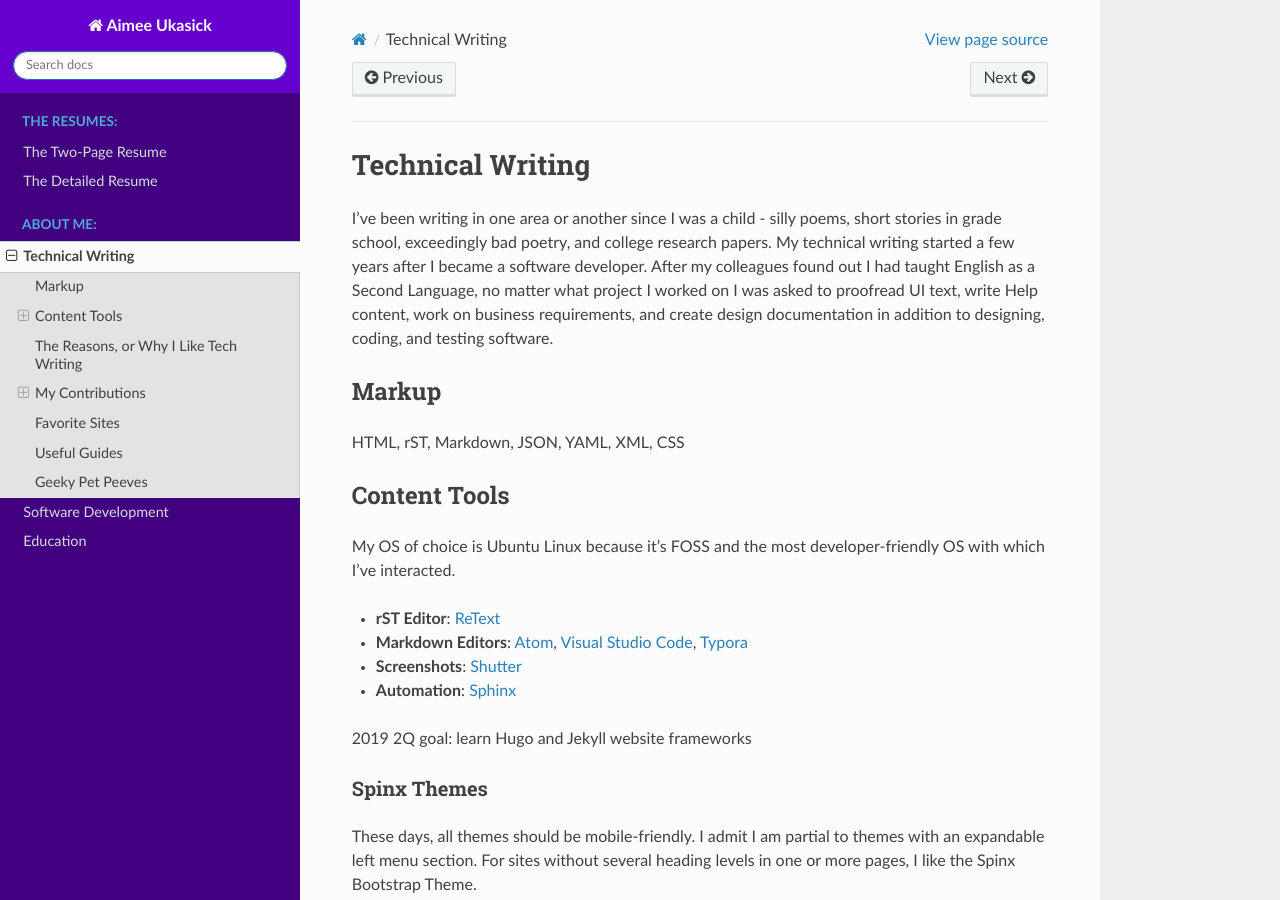
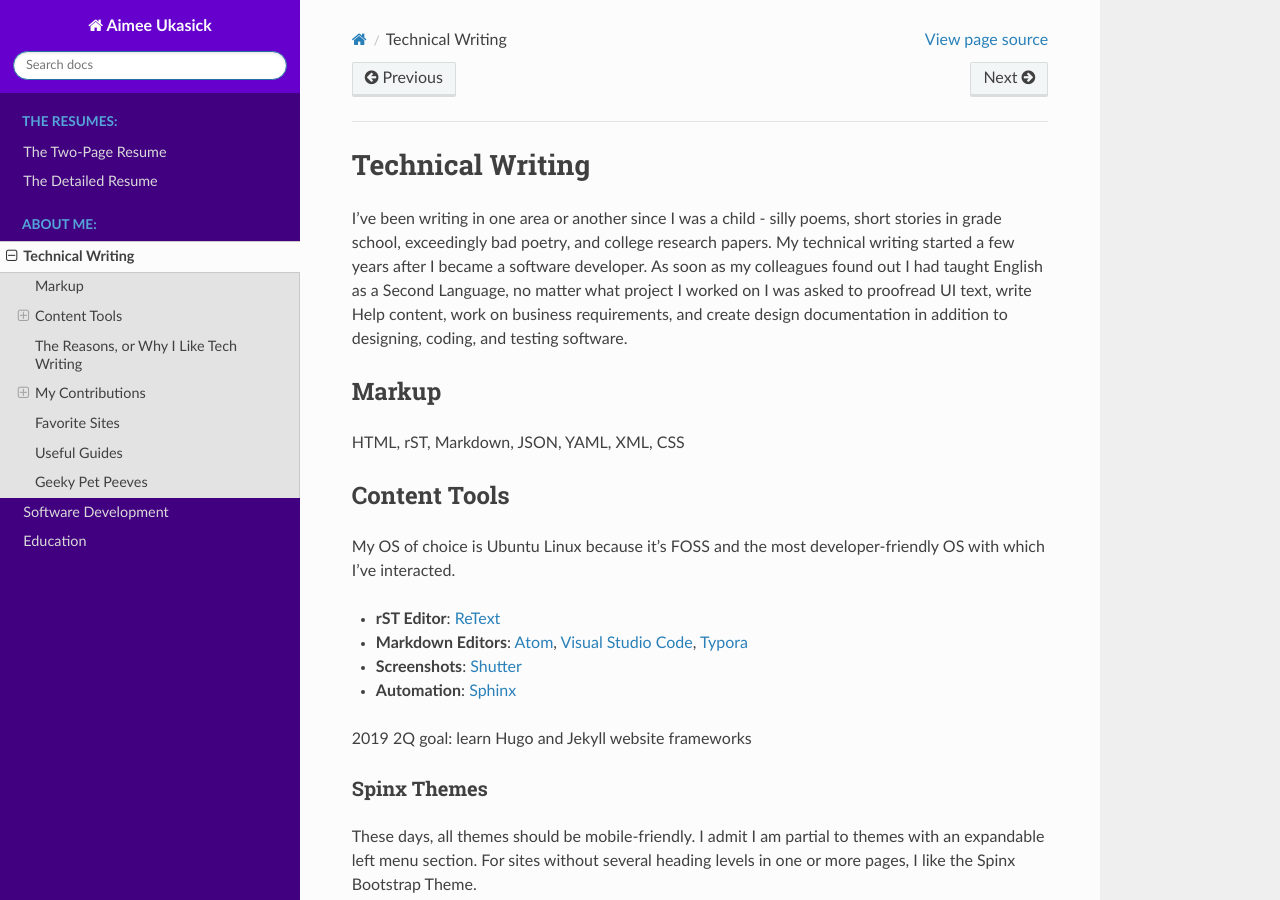
Before and after one commit to aimeeu/aimee-ukasick-resume, a Sphinx documentation site: the page built from docs/tech_writing.rst, in a window 1280 px wide and 900 px high. Built offline with Sphinx 7.4.7 and the Read the Docs theme 2.0.0, drawn with Linux system fonts in a browser that asks for light colours.

Commit message:
update first paragraph
Signed-off-by: Aimee Ukasick <aimeeu.opensource@gmail.com>

```diff
--- a/docs/tech_writing.rst
+++ b/docs/tech_writing.rst
@@ -22,7 +22,7 @@ Technical Writing
 I've been writing in one area or another since I was a child - silly poems,
 short stories in grade school, exceedingly bad poetry, and college research
 papers. My technical writing started a few years after I became a software
-developer. After my colleagues found out I had taught English as a Second
+developer. As soon as my colleagues found out I had taught English as a Second
 Language, no matter what project I worked on I was asked to proofread UI text,
 write Help content, work on business requirements, and create design
 documentation in addition to designing, coding, and testing software.
```
